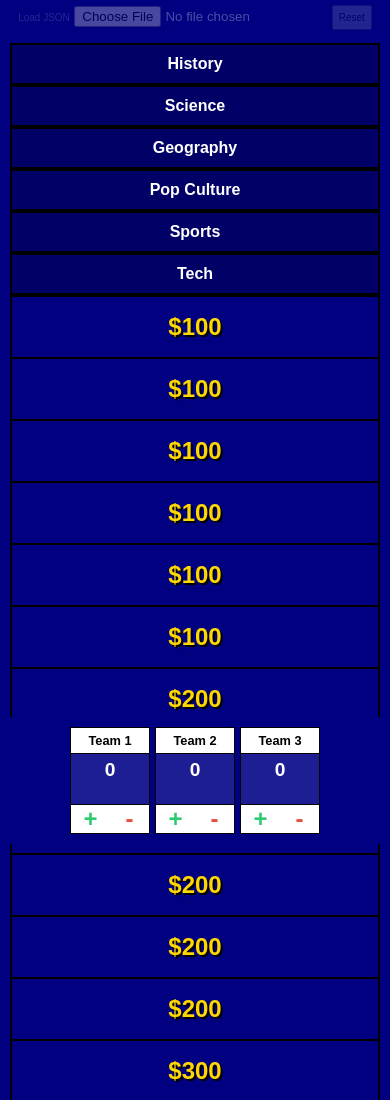
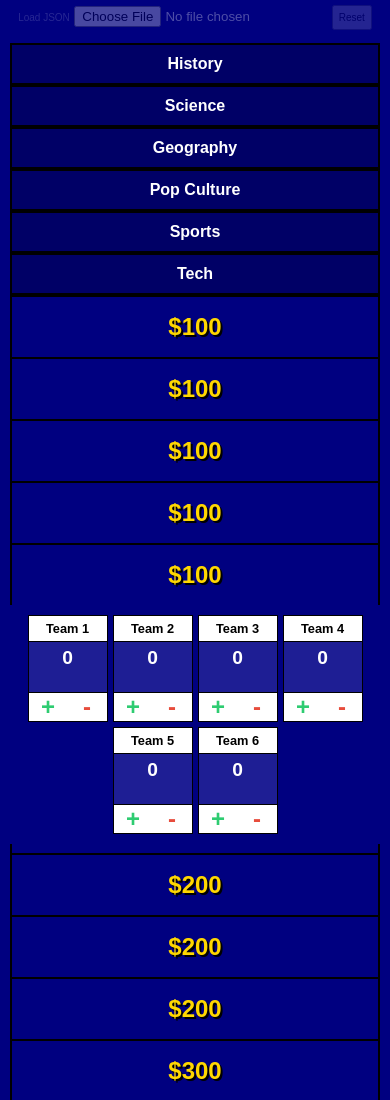
Before and after one commit to Mega1X/jeopardygame, a plain HTML site: page jeopardy/index.html in a window 390 px wide. Shown: the top 1100 px of the page. Drawn offline with Linux system fonts and the light colour scheme.

Commit message:
Add support for 6 teams and ensure responsive wrapping

```diff
--- a/jeopardy/index.html
+++ b/jeopardy/index.html
@@ -49,6 +49,30 @@
                 <button class="score-control-btn btn-minus" onclick="handleAnswer(2, false)">-</button>
             </div>
         </div>
+        <div class="team-score">
+            <div class="team-name" contenteditable="true">Team 4</div>
+            <div id="score-3" class="score-display">0</div>
+            <div class="team-btn-row">
+                <button class="score-control-btn btn-plus" onclick="handleAnswer(3, true)">+</button>
+                <button class="score-control-btn btn-minus" onclick="handleAnswer(3, false)">-</button>
+            </div>
+        </div>
+        <div class="team-score">
+            <div class="team-name" contenteditable="true">Team 5</div>
+            <div id="score-4" class="score-display">0</div>
+            <div class="team-btn-row">
+                <button class="score-control-btn btn-plus" onclick="handleAnswer(4, true)">+</button>
+                <button class="score-control-btn btn-minus" onclick="handleAnswer(4, false)">-</button>
+            </div>
+        </div>
+        <div class="team-score">
+            <div class="team-name" contenteditable="true">Team 6</div>
+            <div id="score-5" class="score-display">0</div>
+            <div class="team-btn-row">
+                <button class="score-control-btn btn-plus" onclick="handleAnswer(5, true)">+</button>
+                <button class="score-control-btn btn-minus" onclick="handleAnswer(5, false)">-</button>
+            </div>
+        </div>
     </div>
 
     <!-- Modal for Question -->
--- a/jeopardy/script.js
+++ b/jeopardy/script.js
@@ -62,8 +62,8 @@ const FALLBACK_QUESTIONS = [
     }
 ];
 
-// 3 Teams: Index 0, 1, 2
-let teamScores = [0, 0, 0];
+// 6 Teams: Index 0, 1, 2, 3, 4, 5
+let teamScores = [0, 0, 0, 0, 0, 0];
 let currentQuestionValue = 0;
 let currentCardElement = null;
 
@@ -83,7 +83,7 @@ function setupEventListeners() {
     document.getElementById('file-input').addEventListener('change', handleFileUpload);
     document.getElementById('reset-btn').addEventListener('click', () => {
         if (confirm('Are you sure you want to reset the game? Scores will be lost.')) {
-            teamScores = [0, 0, 0];
+            teamScores = [0, 0, 0, 0, 0, 0];
             updateScoreDisplay();
             // Re-render
             if (window.gameData) {
@@ -110,7 +110,7 @@ function setupEventListeners() {
 }
 
 function updateScoreDisplay() {
-    for (let i = 0; i < 3; i++) {
+    for (let i = 0; i < 6; i++) {
         const scoreEl = document.getElementById(`score-${i}`);
         if (scoreEl) {
             scoreEl.textContent = `${teamScores[i]}`; // Removed $ sign to match clean look
@@ -236,7 +236,7 @@ function handleFileUpload(event) {
         try {
             const data = JSON.parse(e.target.result);
             if (Array.isArray(data) && data.length > 0 && data[0].questions) {
-                teamScores = [0, 0, 0];
+                teamScores = [0, 0, 0, 0, 0, 0];
                 updateScoreDisplay();
                 renderBoard(data);
                 // alert('Questions loaded successfully!'); // Remove annoyance
--- a/jeopardy/style.css
+++ b/jeopardy/style.css
@@ -125,6 +125,8 @@ h1 {
     width: 100%;
     z-index: 300;
     box-sizing: border-box;
+    flex-wrap: wrap;
+    /* Allow wrapping for 6 teams */
 }
 
 .team-score {
```
